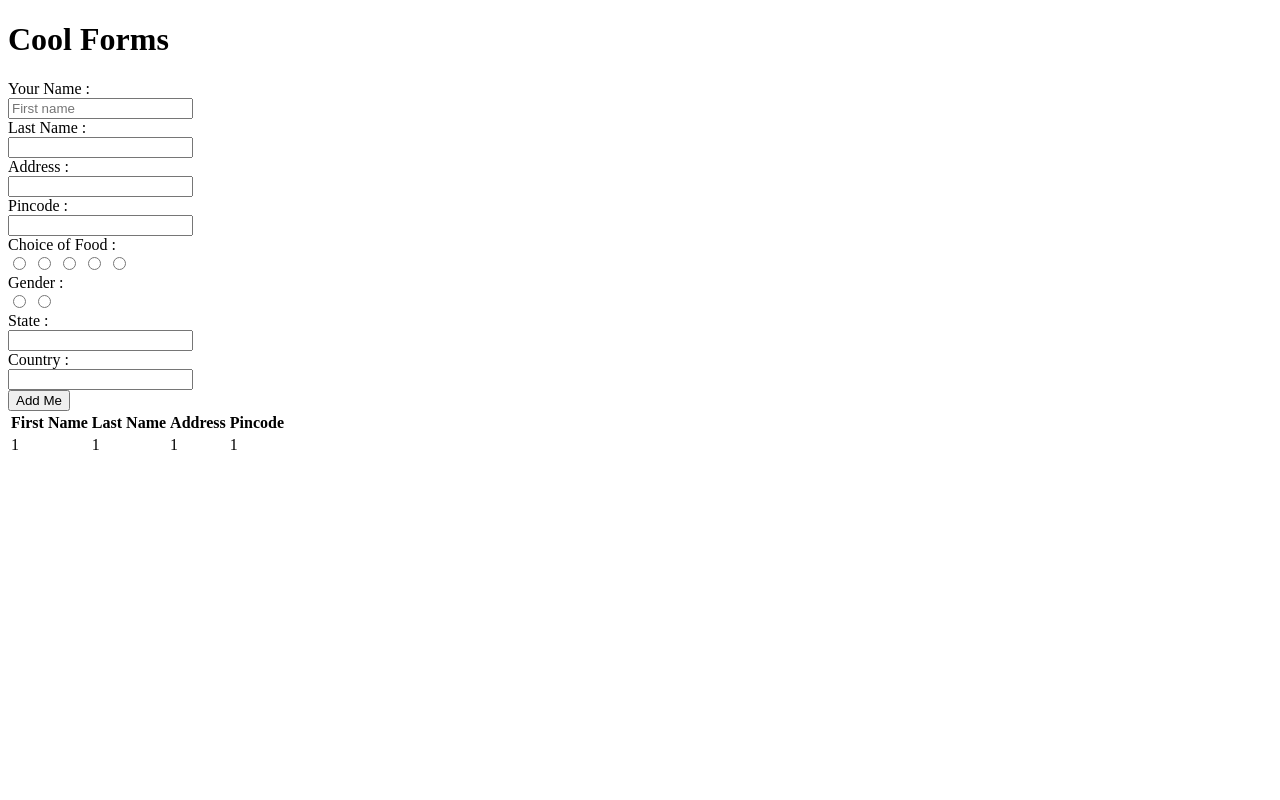
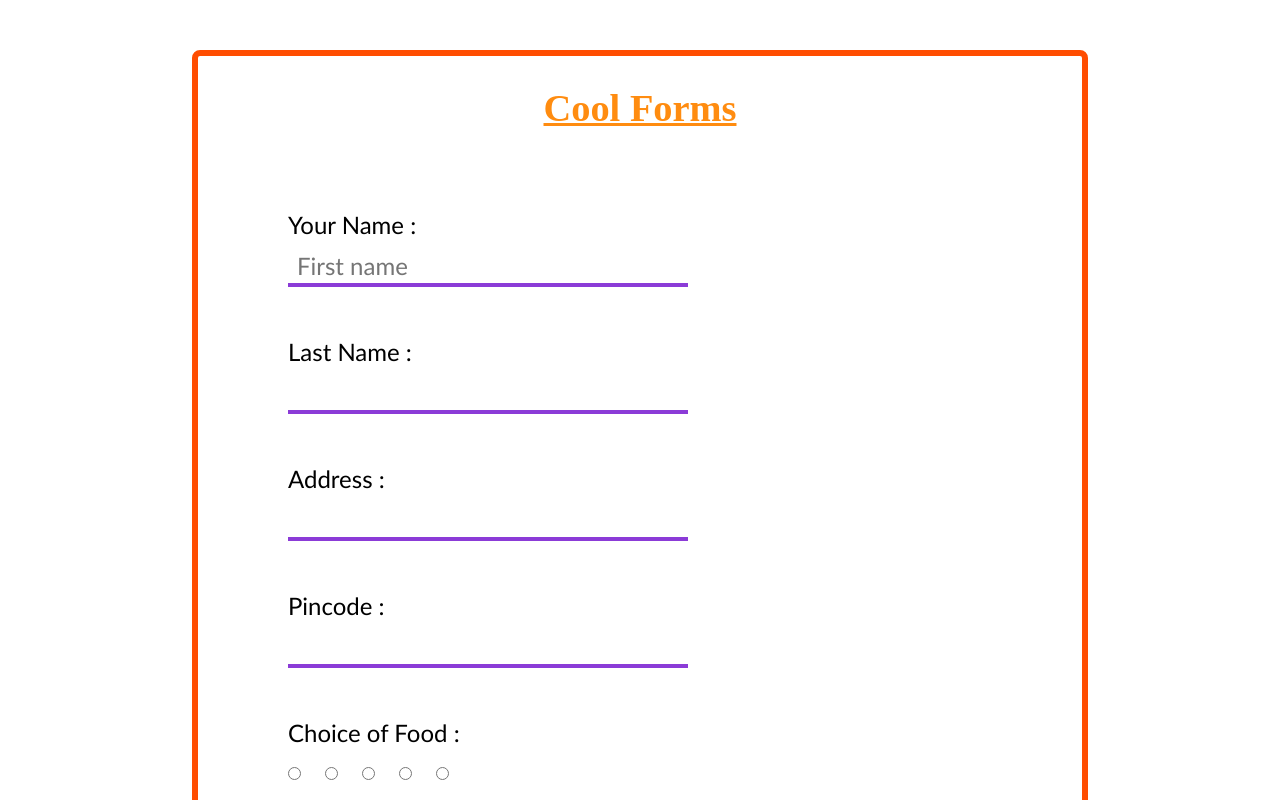
Before and after one commit to chinmay4o/task1, a plain HTML site: page html forms/index.html in a window 1280 px wide. Shown: the top 800 px of the page. Drawn offline with Linux system fonts and the light colour scheme; a script that the page names is missing.

Commit message:
Update index.html

```diff
--- a/html forms/index.html
+++ b/html forms/index.html
@@ -9,7 +9,7 @@
     <!-- Google fonts -->
 
     <!-- style sheet -->
-    <link rel="stylesheet" href="adept.css" />
+    <link rel="stylesheet" href="style.css" />
   </head>
   <body>
     <div id="parent">
```
